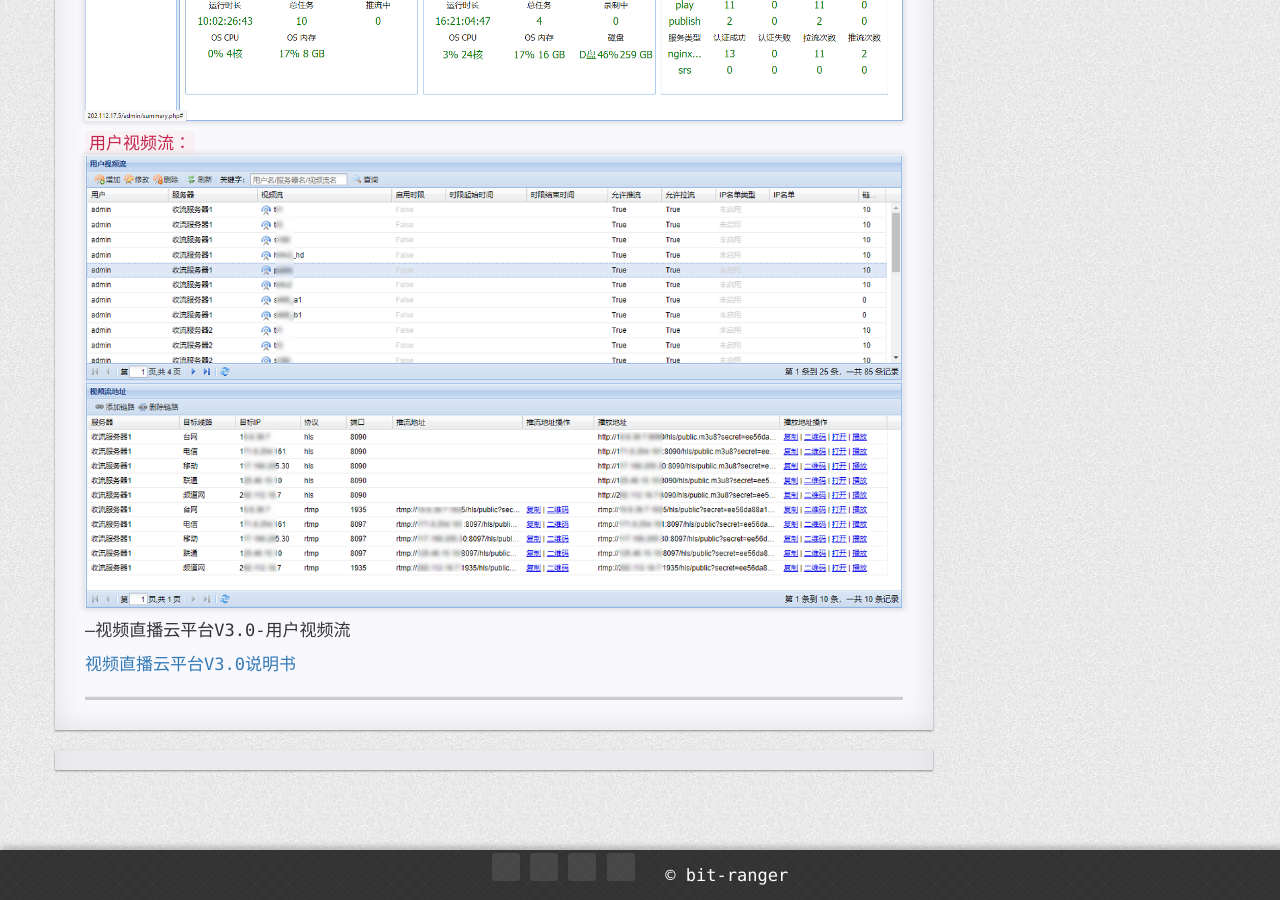
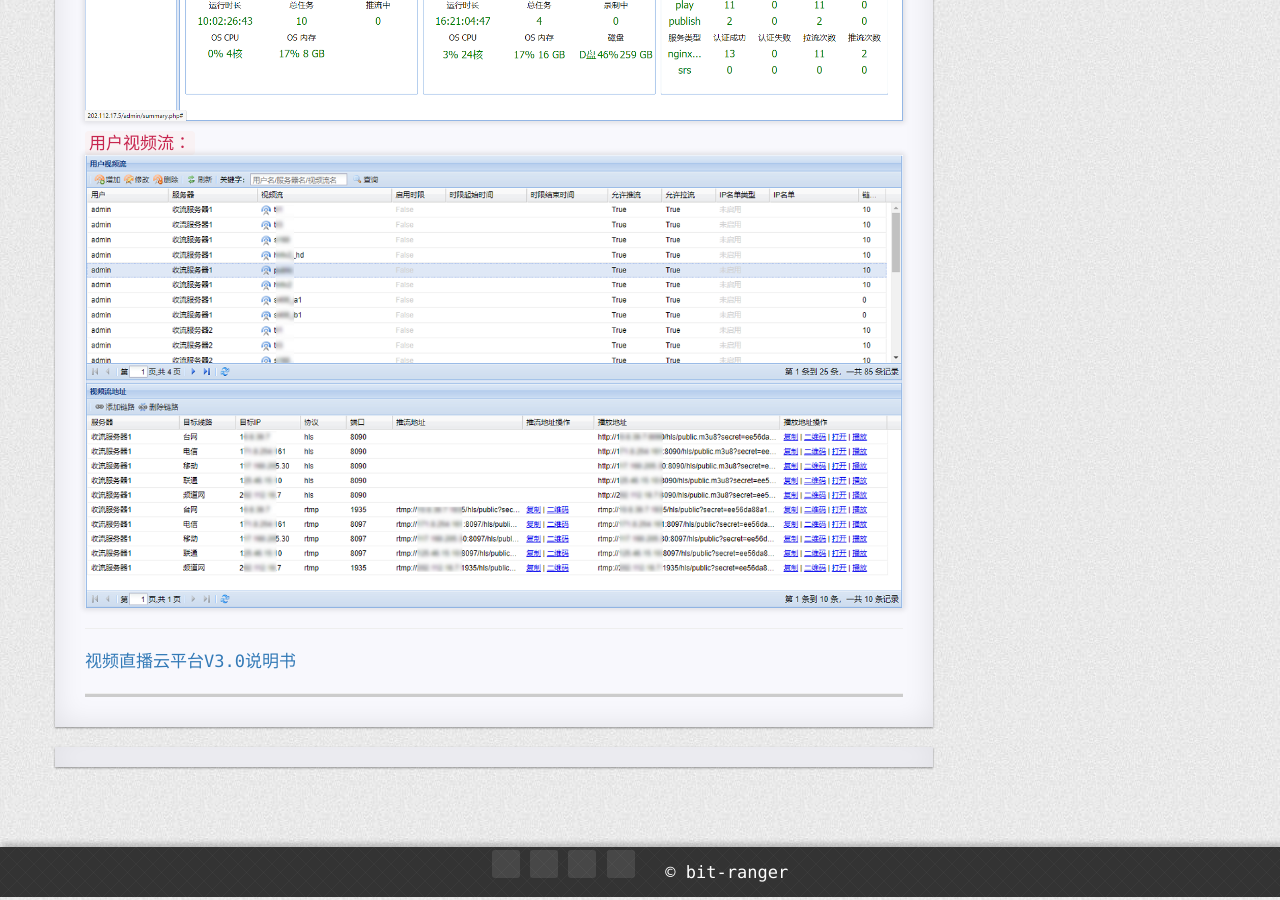
Before and after one commit to fxrj/fxrj.github.io, a Jekyll site: the page built from _posts/2022-02-09-x-cloud-30.md, in a window 1280 px wide and 900 px high, scrolled down 1320 px. Built offline with Jekyll 4.4.1, drawn with Linux system fonts in a browser that asks for light colours; nearby versions of some CDN libraries; comment, search, counter and statistics services are not loaded; a style sheet for code colours, icons or effects is not loaded.

Commit message:
Update 2022-02-09-x-cloud-30.md

```diff
--- a/_posts/2022-02-09-x-cloud-30.md
+++ b/_posts/2022-02-09-x-cloud-30.md
@@ -27,7 +27,7 @@ categories: 流媒体
 `用户视频流：`<br/>
 ![视频直播云平台-用户视频流][x-cloud-30-用户视频流]
 
----视频直播云平台V3.0-用户视频流
+---
 
 [视频直播云平台V3.0说明书][说明书]
 
```
